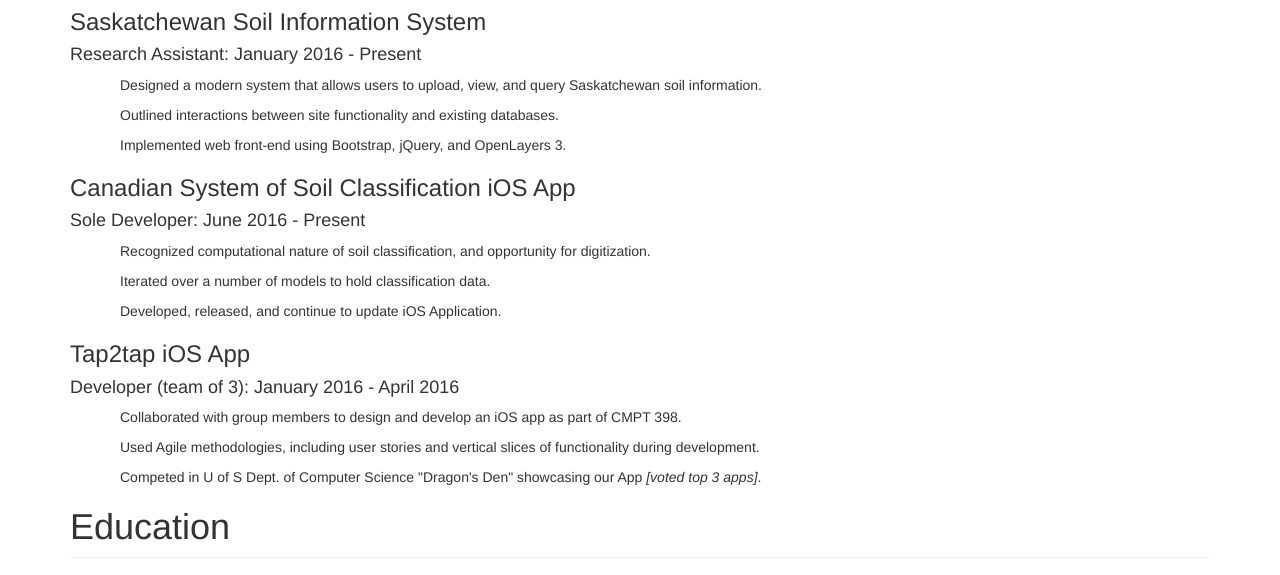
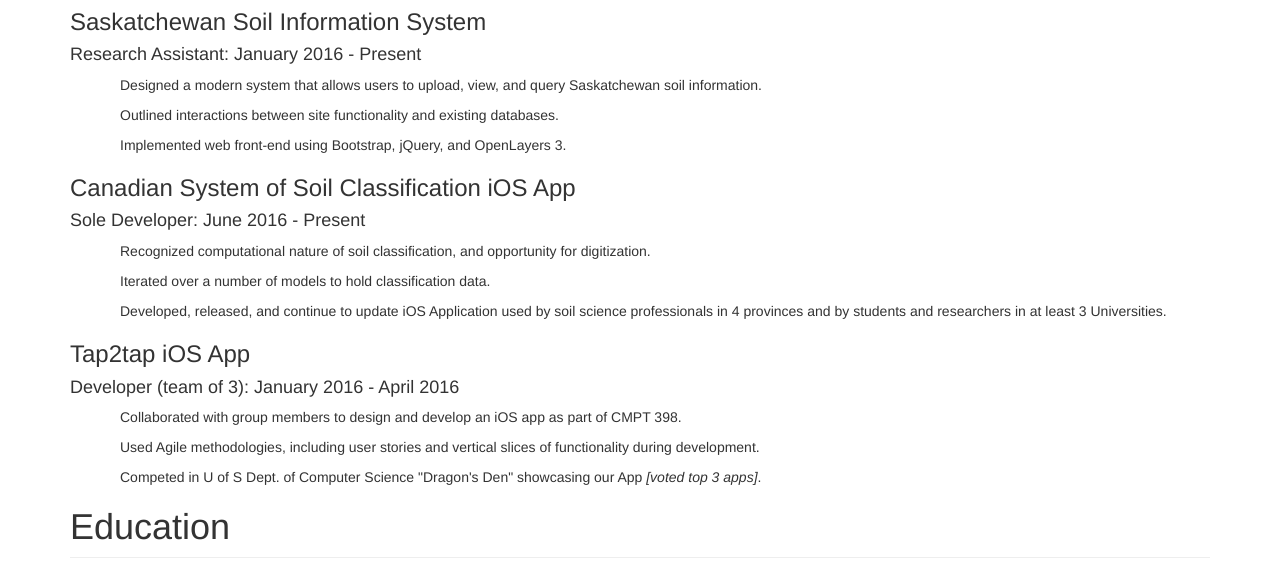
Before and after one commit to kentwalters/kentwalters.github.io, a website: page cv/index.html in a window 1280 px wide. Shown: the part 201-776 px from the top of the page. Drawn offline with nearby package versions, Linux system fonts and the light colour scheme.

Commit message:
Update index.html

```diff
--- a/cv/index.html
+++ b/cv/index.html
@@ -26,7 +26,7 @@
 		<h4 class="sm-indent">Sole Developer: June 2016 - Present</h2>
 		<p class="big-indent">Recognized computational nature of soil classification, and opportunity for digitization.</p>
 		<p class="big-indent">Iterated over a number of models to hold classification data.</p>
-		<p class="big-indent">Developed, released, and continue to update iOS Application.</p>
+		<p class="big-indent">Developed, released, and continue to update iOS Application used by soil science professionals in 4 provinces and by students and researchers in at least 3 Universities.</p>
 
 		<h3><a href="https://itunes.apple.com/us/app/tap2tap/id1104710132?mt=8" style="color:inherit">Tap2tap iOS App</a></h3>
 		<h4 class="sm-indent">Developer (team of 3): January 2016 - April 2016</h2>
```
